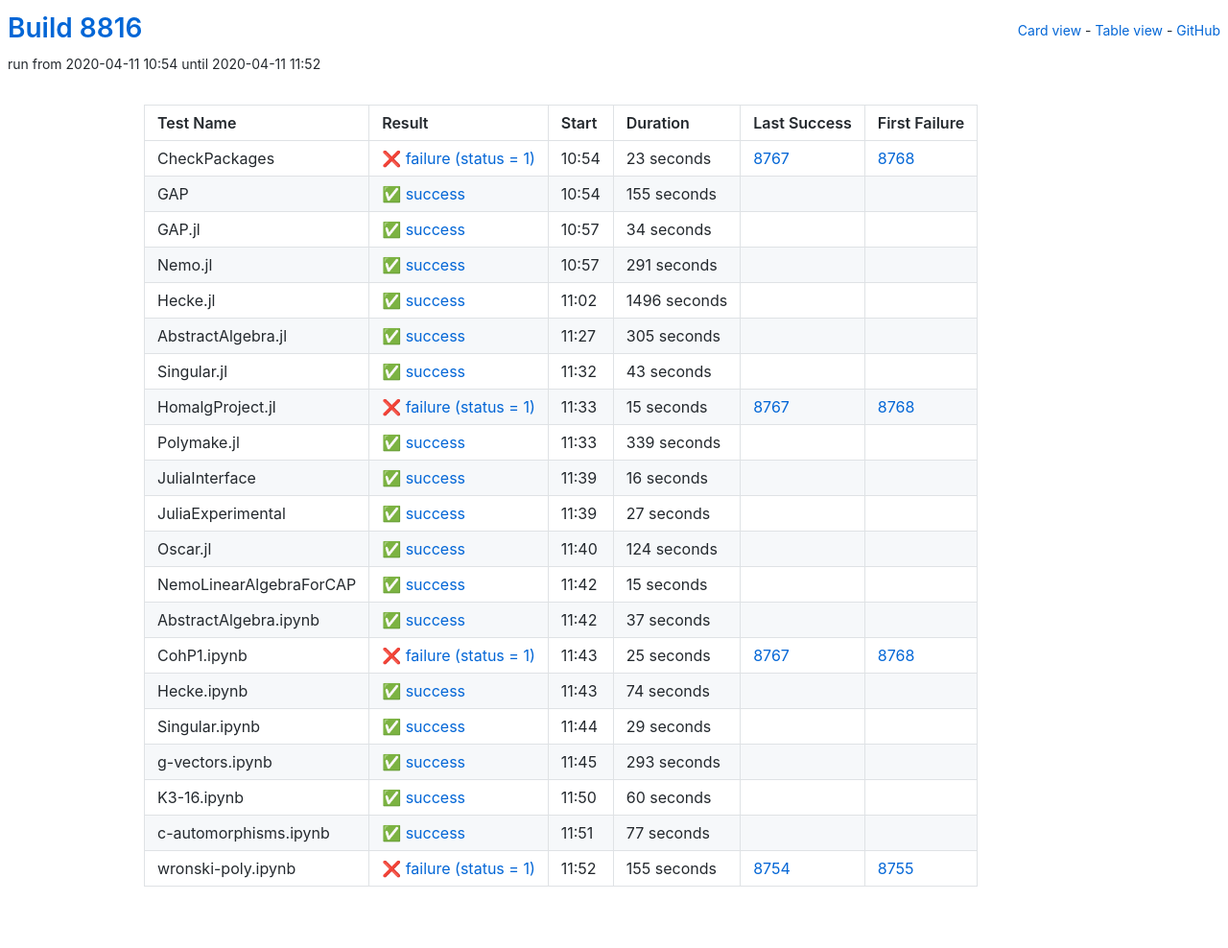
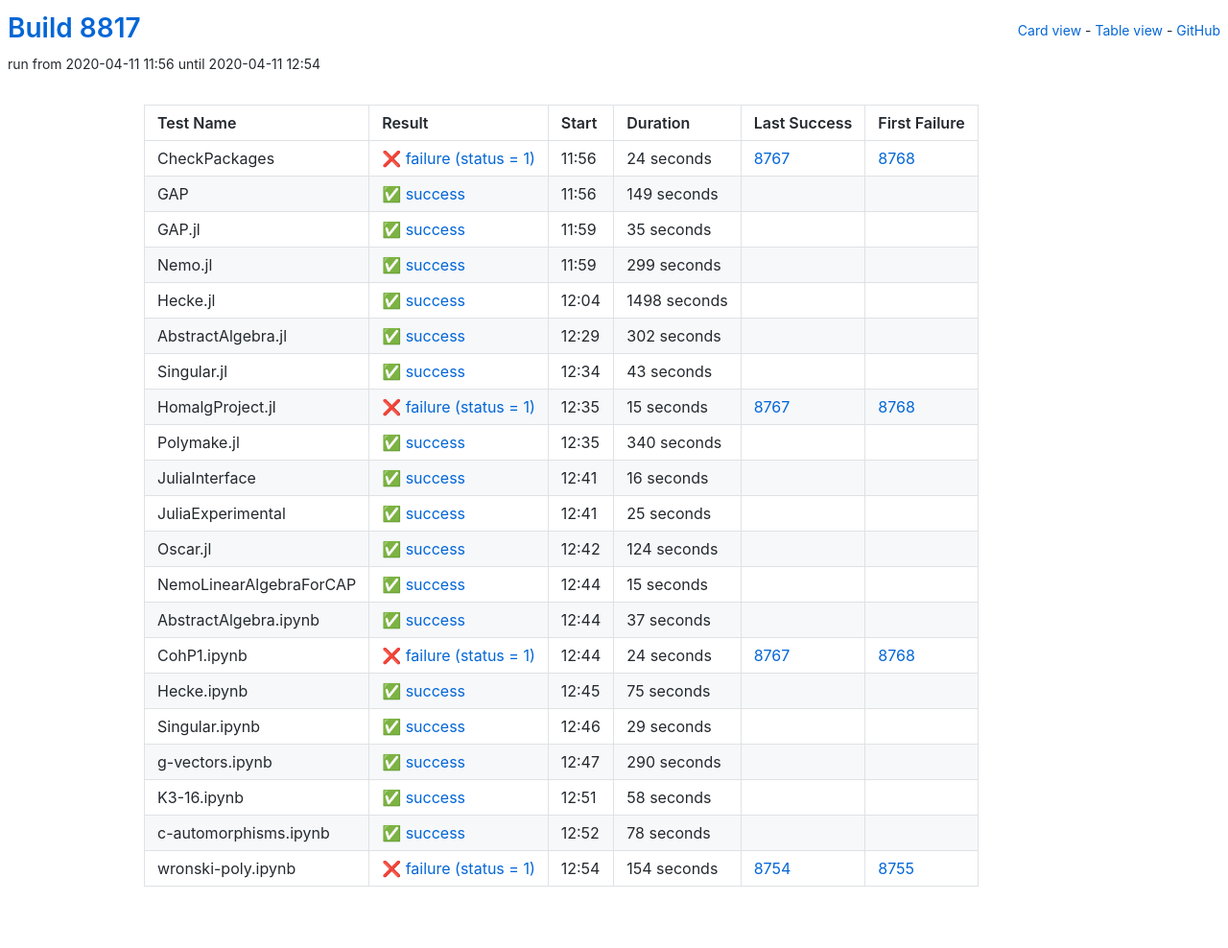
Before and after one commit to oscar-system/oscar-ci-status, a Jekyll site: the page built from table.html, in a window 1280 px wide. Shown: the whole page at 96% size. Built offline with Jekyll 4.4.1, drawn with Linux system fonts in a browser that asks for light colours.

Commit message:
Build 8817

```diff
--- a/_data/ci.yml
+++ b/_data/ci.yml
@@ -1,71 +1,71 @@
-build: 8816
-build_url: https://oscarci.mathematik.uni-kl.de/job/oscar/8816/
+build: 8817
+build_url: https://oscarci.mathematik.uni-kl.de/job/oscar/8817/
 job: oscar
 tests:
-- duration: 23
+- duration: 24
   exitcode: 1
   first_failure: 8768
   first_failure_url: https://oscarci.mathematik.uni-kl.de/job/oscar/8768/
   last_success: 8767
   last_success_url: https://oscarci.mathematik.uni-kl.de/job/oscar/8767/
-  log: https://oscarci.mathematik.uni-kl.de/job/oscar/8816/artifact/logs/build-8816/CheckPackages.log
+  log: https://oscarci.mathematik.uni-kl.de/job/oscar/8817/artifact/logs/build-8817/CheckPackages.log
   name: CheckPackages
-  start: 2020-04-11 10:54
+  start: 2020-04-11 11:56
   status: failure
   success: false
-- duration: 155
+- duration: 149
   exitcode: 0
   first_failure: false
   first_failure_url: null
   last_success: false
   last_success_url: null
-  log: https://oscarci.mathematik.uni-kl.de/job/oscar/8816/artifact/logs/build-8816/GAP.log
+  log: https://oscarci.mathematik.uni-kl.de/job/oscar/8817/artifact/logs/build-8817/GAP.log
   name: GAP
-  start: 2020-04-11 10:54
+  start: 2020-04-11 11:56
   status: success
   success: true
-- duration: 34
+- duration: 35
   exitcode: 0
   first_failure: false
   first_failure_url: null
   last_success: false
   last_success_url: null
-  log: https://oscarci.mathematik.uni-kl.de/job/oscar/8816/artifact/logs/build-8816/GAP.jl.log
+  log: https://oscarci.mathematik.uni-kl.de/job/oscar/8817/artifact/logs/build-8817/GAP.jl.log
   name: GAP.jl
-  start: 2020-04-11 10:57
+  start: 2020-04-11 11:59
   status: success
   success: true
-- duration: 291
+- duration: 299
   exitcode: 0
   first_failure: false
   first_failure_url: null
   last_success: false
   last_success_url: null
-  log: https://oscarci.mathematik.uni-kl.de/job/oscar/8816/artifact/logs/build-8816/Nemo.jl.log
+  log: https://oscarci.mathematik.uni-kl.de/job/oscar/8817/artifact/logs/build-8817/Nemo.jl.log
   name: Nemo.jl
-  start: 2020-04-11 10:57
+  start: 2020-04-11 11:59
   status: success
   success: true
-- duration: 1496
+- duration: 1498
   exitcode: 0
   first_failure: false
   first_failure_url: null
   last_success: false
   last_success_url: null
-  log: https://oscarci.mathematik.uni-kl.de/job/oscar/8816/artifact/logs/build-8816/Hecke.jl.log
+  log: https://oscarci.mathematik.uni-kl.de/job/oscar/8817/artifact/logs/build-8817/Hecke.jl.log
   name: Hecke.jl
-  start: 2020-04-11 11:02
+  start: 2020-04-11 12:04
   status: success
   success: true
-- duration: 305
+- duration: 302
   exitcode: 0
   first_failure: false
   first_failure_url: null
   last_success: false
   last_success_url: null
-  log: https://oscarci.mathematik.uni-kl.de/job/oscar/8816/artifact/logs/build-8816/AbstractAlgebra.jl.log
+  log: https://oscarci.mathematik.uni-kl.de/job/oscar/8817/artifact/logs/build-8817/AbstractAlgebra.jl.log
   name: AbstractAlgebra.jl
-  start: 2020-04-11 11:27
+  start: 2020-04-11 12:29
   status: success
   success: true
 - duration: 43
@@ -74,9 +74,9 @@ tests:
   first_failure_url: null
   last_success: false
   last_success_url: null
-  log: https://oscarci.mathematik.uni-kl.de/job/oscar/8816/artifact/logs/build-8816/Singular.jl.log
+  log: https://oscarci.mathematik.uni-kl.de/job/oscar/8817/artifact/logs/build-8817/Singular.jl.log
   name: Singular.jl
-  start: 2020-04-11 11:32
+  start: 2020-04-11 12:34
   status: success
   success: true
 - duration: 15
@@ -85,20 +85,20 @@ tests:
   first_failure_url: https://oscarci.mathematik.uni-kl.de/job/oscar/8768/
   last_success: 8767
   last_success_url: https://oscarci.mathematik.uni-kl.de/job/oscar/8767/
-  log: https://oscarci.mathematik.uni-kl.de/job/oscar/8816/artifact/logs/build-8816/HomalgProject.jl.log
+  log: https://oscarci.mathematik.uni-kl.de/job/oscar/8817/artifact/logs/build-8817/HomalgProject.jl.log
   name: HomalgProject.jl
-  start: 2020-04-11 11:33
+  start: 2020-04-11 12:35
   status: failure
   success: false
-- duration: 339
+- duration: 340
   exitcode: 0
   first_failure: false
   first_failure_url: null
   last_success: false
   last_success_url: null
-  log: https://oscarci.mathematik.uni-kl.de/job/oscar/8816/artifact/logs/build-8816/Polymake.jl.log
+  log: https://oscarci.mathematik.uni-kl.de/job/oscar/8817/artifact/logs/build-8817/Polymake.jl.log
   name: Polymake.jl
-  start: 2020-04-11 11:33
+  start: 2020-04-11 12:35
   status: success
   success: true
 - duration: 16
@@ -107,20 +107,20 @@ tests:
   first_failure_url: null
   last_success: false
   last_success_url: null
-  log: https://oscarci.mathematik.uni-kl.de/job/oscar/8816/artifact/logs/build-8816/JuliaInterface.log
+  log: https://oscarci.mathematik.uni-kl.de/job/oscar/8817/artifact/logs/build-8817/JuliaInterface.log
   name: JuliaInterface
-  start: 2020-04-11 11:39
+  start: 2020-04-11 12:41
   status: success
   success: true
-- duration: 27
+- duration: 25
   exitcode: 0
   first_failure: false
   first_failure_url: null
   last_success: false
   last_success_url: null
-  log: https://oscarci.mathematik.uni-kl.de/job/oscar/8816/artifact/logs/build-8816/JuliaExperimental.log
+  log: https://oscarci.mathematik.uni-kl.de/job/oscar/8817/artifact/logs/build-8817/JuliaExperimental.log
   name: JuliaExperimental
-  start: 2020-04-11 11:39
+  start: 2020-04-11 12:41
   status: success
   success: true
 - duration: 124
@@ -129,9 +129,9 @@ tests:
   first_failure_url: null
   last_success: false
   last_success_url: null
-  log: https://oscarci.mathematik.uni-kl.de/job/oscar/8816/artifact/logs/build-8816/Oscar.jl.log
+  log: https://oscarci.mathematik.uni-kl.de/job/oscar/8817/artifact/logs/build-8817/Oscar.jl.log
   name: Oscar.jl
-  start: 2020-04-11 11:40
+  start: 2020-04-11 12:42
   status: success
   success: true
 - duration: 15
@@ -140,9 +140,9 @@ tests:
   first_failure_url: null
   last_success: false
   last_success_url: null
-  log: https://oscarci.mathematik.uni-kl.de/job/oscar/8816/artifact/logs/build-8816/NemoLinearAlgebraForCAP.log
+  log: https://oscarci.mathematik.uni-kl.de/job/oscar/8817/artifact/logs/build-8817/NemoLinearAlgebraForCAP.log
   name: NemoLinearAlgebraForCAP
-  start: 2020-04-11 11:42
+  start: 2020-04-11 12:44
   status: success
   success: true
 - duration: 37
@@ -151,31 +151,31 @@ tests:
   first_failure_url: null
   last_success: false
   last_success_url: null
-  log: https://oscarci.mathematik.uni-kl.de/job/oscar/8816/artifact/logs/build-8816/AbstractAlgebra.ipynb.log
+  log: https://oscarci.mathematik.uni-kl.de/job/oscar/8817/artifact/logs/build-8817/AbstractAlgebra.ipynb.log
   name: AbstractAlgebra.ipynb
-  start: 2020-04-11 11:42
+  start: 2020-04-11 12:44
   status: success
   success: true
-- duration: 25
+- duration: 24
   exitcode: 1
   first_failure: 8768
   first_failure_url: https://oscarci.mathematik.uni-kl.de/job/oscar/8768/
   last_success: 8767
   last_success_url: https://oscarci.mathematik.uni-kl.de/job/oscar/8767/
-  log: https://oscarci.mathematik.uni-kl.de/job/oscar/8816/artifact/logs/build-8816/CohP1.ipynb.log
+  log: https://oscarci.mathematik.uni-kl.de/job/oscar/8817/artifact/logs/build-8817/CohP1.ipynb.log
   name: CohP1.ipynb
-  start: 2020-04-11 11:43
+  start: 2020-04-11 12:44
   status: failure
   success: false
-- duration: 74
+- duration: 75
   exitcode: 0
   first_failure: false
   first_failure_url: null
   last_success: false
   last_success_url: null
-  log: https://oscarci.mathematik.uni-kl.de/job/oscar/8816/artifact/logs/build-8816/Hecke.ipynb.log
+  log: https://oscarci.mathematik.uni-kl.de/job/oscar/8817/artifact/logs/build-8817/Hecke.ipynb.log
   name: Hecke.ipynb
-  start: 2020-04-11 11:43
+  start: 2020-04-11 12:45
   status: success
   success: true
 - duration: 29
@@ -184,52 +184,52 @@ tests:
   first_failure_url: null
   last_success: false
   last_success_url: null
-  log: https://oscarci.mathematik.uni-kl.de/job/oscar/8816/artifact/logs/build-8816/Singular.ipynb.log
+  log: https://oscarci.mathematik.uni-kl.de/job/oscar/8817/artifact/logs/build-8817/Singular.ipynb.log
   name: Singular.ipynb
-  start: 2020-04-11 11:44
+  start: 2020-04-11 12:46
   status: success
   success: true
-- duration: 293
+- duration: 290
   exitcode: 0
   first_failure: false
   first_failure_url: null
   last_success: false
   last_success_url: null
-  log: https://oscarci.mathematik.uni-kl.de/job/oscar/8816/artifact/logs/build-8816/g-vectors.ipynb.log
+  log: https://oscarci.mathematik.uni-kl.de/job/oscar/8817/artifact/logs/build-8817/g-vectors.ipynb.log
   name: g-vectors.ipynb
-  start: 2020-04-11 11:45
+  start: 2020-04-11 12:47
   status: success
   success: true
-- duration: 60
+- duration: 58
   exitcode: 0
   first_failure: false
   first_failure_url: null
   last_success: false
   last_success_url: null
-  log: https://oscarci.mathematik.uni-kl.de/job/oscar/8816/artifact/logs/build-8816/K3-16.ipynb.log
+  log: https://oscarci.mathematik.uni-kl.de/job/oscar/8817/artifact/logs/build-8817/K3-16.ipynb.log
   name: K3-16.ipynb
-  start: 2020-04-11 11:50
+  start: 2020-04-11 12:51
   status: success
   success: true
-- duration: 77
+- duration: 78
   exitcode: 0
   first_failure: false
   first_failure_url: null
   last_success: false
   last_success_url: null
-  log: https://oscarci.mathematik.uni-kl.de/job/oscar/8816/artifact/logs/build-8816/c-automorphisms.ipynb.log
+  log: https://oscarci.mathematik.uni-kl.de/job/oscar/8817/artifact/logs/build-8817/c-automorphisms.ipynb.log
   name: c-automorphisms.ipynb
-  start: 2020-04-11 11:51
+  start: 2020-04-11 12:52
   status: success
   success: true
-- duration: 155
+- duration: 154
   exitcode: 1
   first_failure: 8755
   first_failure_url: https://oscarci.mathematik.uni-kl.de/job/oscar/8755/
   last_success: 8754
   last_success_url: https://oscarci.mathematik.uni-kl.de/job/oscar/8754/
-  log: https://oscarci.mathematik.uni-kl.de/job/oscar/8816/artifact/logs/build-8816/wronski-poly.ipynb.log
+  log: https://oscarci.mathematik.uni-kl.de/job/oscar/8817/artifact/logs/build-8817/wronski-poly.ipynb.log
   name: wronski-poly.ipynb
-  start: 2020-04-11 11:52
+  start: 2020-04-11 12:54
   status: failure
   success: false
```
Also changed, not shown: README.md.
